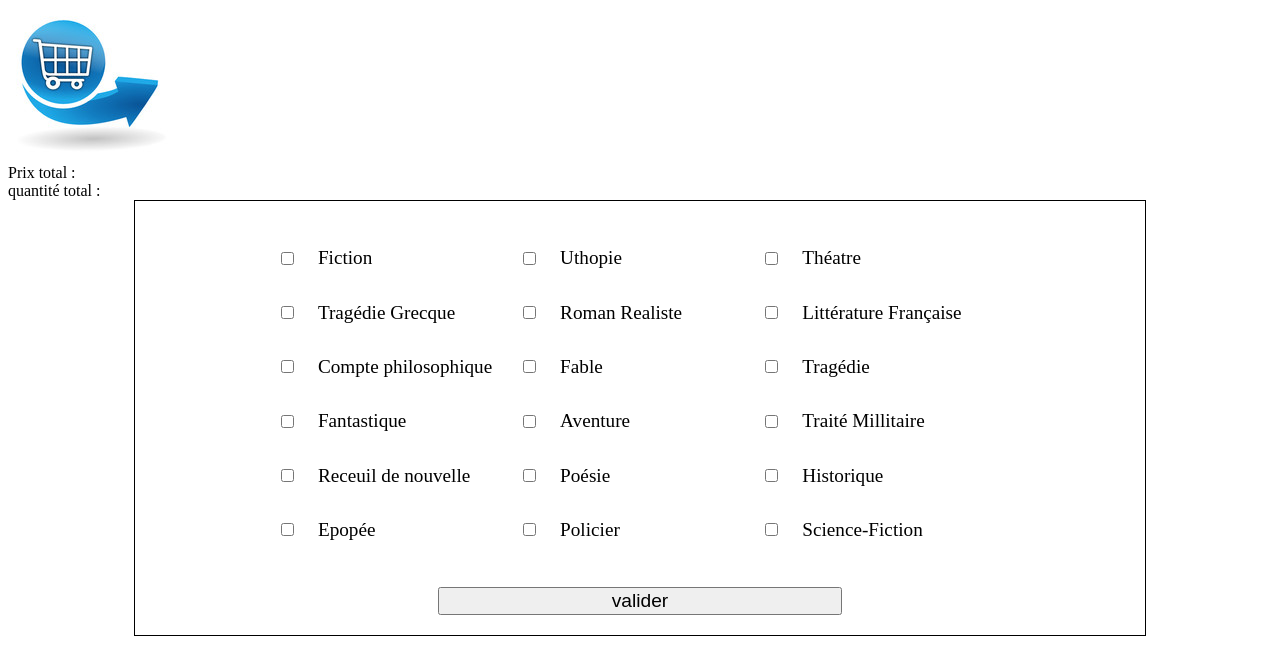
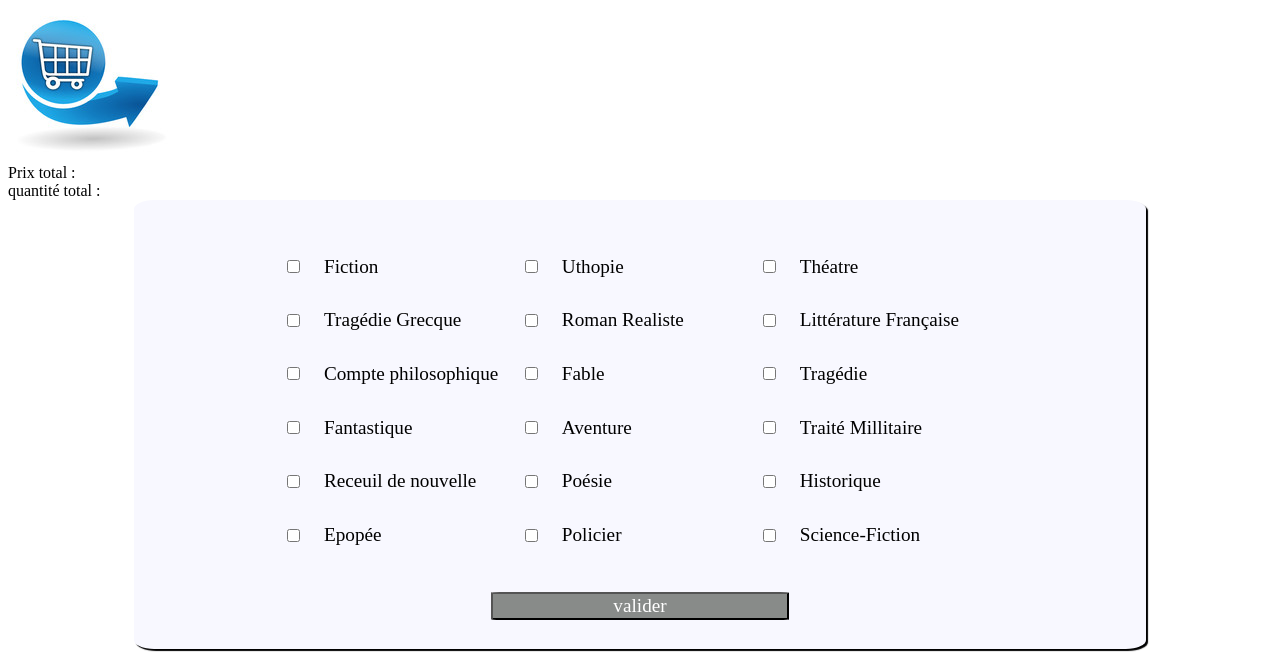
Before and after one commit to Hugo-Meh/TP_PHP, a PHP site: page /TP/catalogue.php in a window 1280 px wide. Shown: the part 149-806 px from the top of the page. Before the commit the page ends 785 px from the top, so only its background shows below. Run offline with PHP 8.4, Linux system fonts and the light colour scheme; data comes from the database, SQL or seed files in the repository.

Commit message:
commit lundi

```diff
--- a/CSS/main.css
+++ b/CSS/main.css
@@ -2,15 +2,17 @@ li{
     list-style: none;
 }
 #wrapper{
-
+    background-color: ghostwhite;
+    box-shadow: 2px 2px 1px black;
     width: 80%;
     margin: 0 auto;
+    border-radius: 2%;
 }
 /*css pour page catalogue*/
-#wrapper_cat form {
-    border: 1px solid black;
+#wrapper_cat{
+padding:10px ;
 }
-#wrapper_cat #div_cat{
+#wrapper_cat #div_cat {
     display: flex;
     width: 80%;
     justify-content: center;
@@ -18,13 +20,26 @@ li{
     margin: 3% auto;
 
 }
+
+
 #div_cat + input{
-    width:40%;
+    width:30%;
+    font-family: Arial sans-serif ;
     display: block;
     margin: 2% auto;
     font-size: 120%;
+    background-color: #888b89;
+    color: white;
+    border-radius: 3%;
+}
+#div_cat + input:hover{
+    font-size: 140%;
+    font-style: oblique;
+    background-color: white;
+    color: #888b89;
 }
 .div_cat_child{
+    border-radius: 2%;
     width: 30%;
     padding: 2% 0;
     font-size: 120%;
@@ -32,10 +47,10 @@ li{
     justify-content: flex-start;
     align-items: center;
 }
+
 .div_cat_child input {
     display: inline-block;
     margin-right: 10%;
-
 }
 
 /*css pour page article*/
--- a/utils/bd.class.php
+++ b/utils/bd.class.php
@@ -2,6 +2,12 @@
 
 class DataBase
 {
+    /* private $host = "localhost";
+     private $username = "dbphp";
+     private $password = "4e5u9ytuq";
+     private $name_db = "mnefzi_dbphp";
+     private $DB;
+ */
     private $host = "localhost";
     private $username = "root";
     private $password = "";
--- a/views/connexion.php
+++ b/views/connexion.php
@@ -18,6 +18,6 @@ if (!empty($_POST['connexion'])) {
     <form method="post" action="" id="form_connexion">
         <input type="text" name="connexion[mail]" required placeholder="username" autofocus/>
         <input type="password" name="connexion[mdp]" required placeholder="username"/>
-        <input type="submit" value="connexion"/>
+        <input type="submit" value="connexion" />
     </form>
 </div>
--- a/views/page_top.php
+++ b/views/page_top.php
@@ -9,7 +9,7 @@ require_once dirname(__DIR__).'/utils/header_connect.php';
     <title><?= $title ?></title>
     <link href="https://fonts.googleapis.com/css?family=Roboto+Slab" rel="stylesheet">
     <link href="https://fonts.googleapis.com/css?family=Inconsolata" rel="stylesheet">
-    <link rel="stylesheet" href="http://localhost/TP/CSS/main.css"/>
+    <link rel="stylesheet" href="CSS/main.css"/>
     <script rel="script" src="js/jquery-3.2.1.js"></script>
     <script rel="script" src="js/main.js"></script>
 </head>
```
